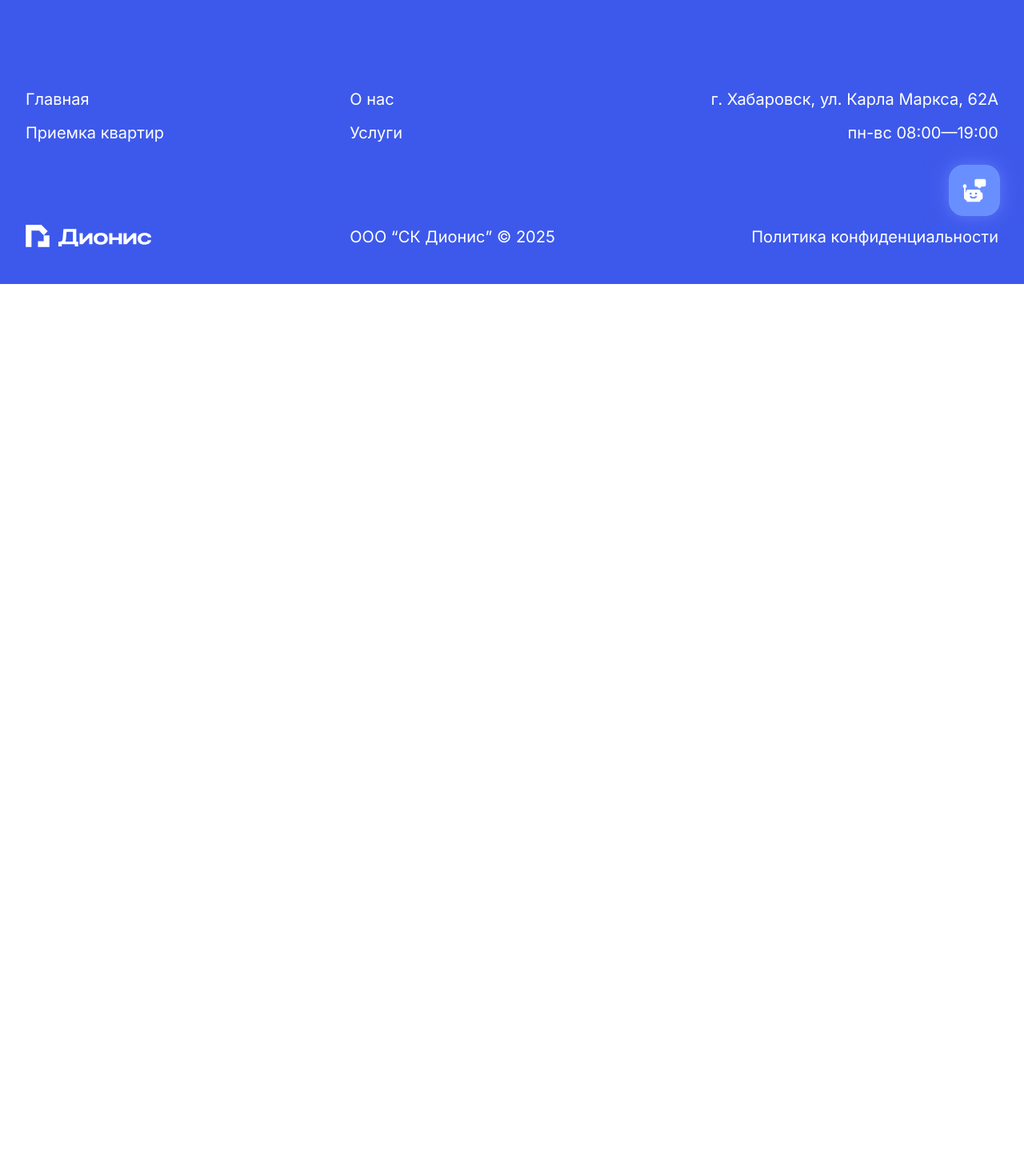
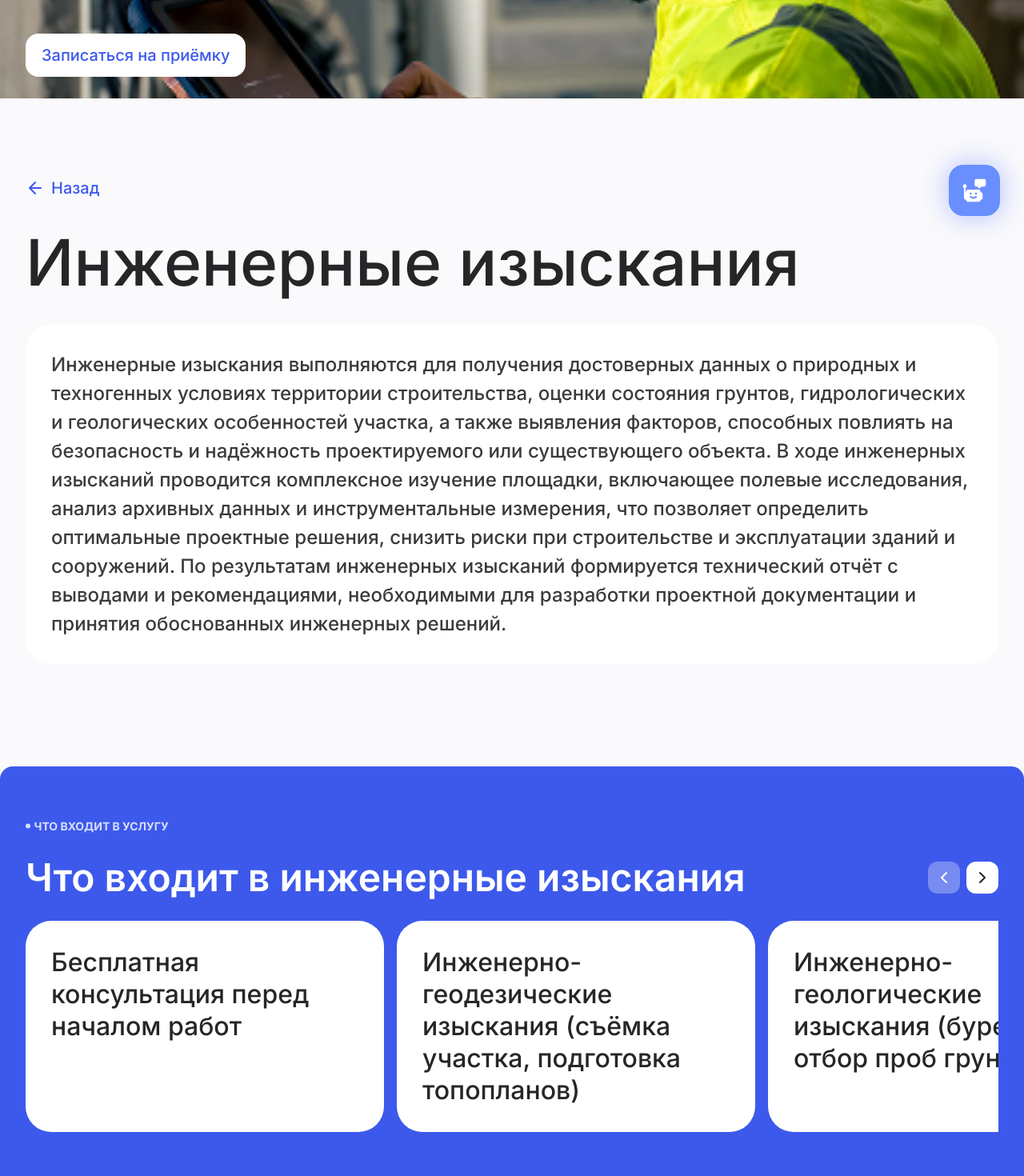
Before and after one commit to Youmeon/GIGABUILD, a Vue app in the folder frontend/: page /services/1 in a window 1280 px wide. Shown: the part 480-1950 px from the top of the page at 80% size. Before the commit the page ends 835 px from the top, so only its background shows below. Built offline with nearby package versions, Linux system fonts and the light colour scheme.

Commit message:
add detaiServices and 3 card service

```diff
--- a/frontend/src/router/index.js
+++ b/frontend/src/router/index.js
@@ -3,11 +3,17 @@ import About from '../views/About.vue'
 import ApartInspection from '../views/ApartInspection.vue'
 import Home from '../views/Home.vue'
 import Services from '../views/Services.vue'
+import DetailServices from '../views/DetailServices.vue'
 
 const routes = [
   { path: '/', name: 'Home', component: Home },
   { path: '/about', name: 'About', component: About },
   { path: '/services', name: 'Services', component: Services },
+  {
+    path: '/services/:id',
+    name: 'DetailServices',
+    component: DetailServices,
+  },
   {
     path: '/apartment-inspection',
     name: 'ApartamentInspection',
--- a/frontend/src/views/DetailServices.vue
+++ b/frontend/src/views/DetailServices.vue
@@ -0,0 +1,208 @@
+<template>
+  <main class="bg-neutral-200">
+    <section v-if="currentService" class="mt-[136px]">
+      <div class="relative h-[500px] w-full">
+        <img
+          :src="getImageUrl(currentService.image)"
+          :alt="currentService.title"
+          class="size-full object-cover"
+        />
+        <button
+          @click="openRequestModal"
+          class="absolute bottom-[60px] left-8 rounded-2xl bg-white px-5 py-3 text-[20px] font-medium tracking-[-3%] text-blue-600 transition-colors hover:bg-neutral-100"
+        >
+          Записаться на приёмку
+        </button>
+        <div class="absolute inset-x-0 bottom-0 h-[33px] bg-[#fafafc]"></div>
+      </div>
+
+      <div class="px-8 py-16">
+        <div class="mb-16">
+          <router-link
+            to="/services"
+            class="mb-8 inline-flex items-center gap-2 text-[20px] font-medium tracking-[-3%] text-blue-600"
+          >
+            <svg
+              width="24"
+              height="24"
+              viewBox="0 0 24 24"
+              fill="none"
+              xmlns="http://www.w3.org/2000/svg"
+            >
+              <path
+                d="M19 12H5M5 12L12 19M5 12L12 5"
+                stroke="currentColor"
+                stroke-width="2"
+                stroke-linecap="round"
+                stroke-linejoin="round"
+              />
+            </svg>
+            Назад
+          </router-link>
+          <h1
+            class="mb-8 text-[80px] font-medium leading-[115%] tracking-[-4%] text-neutral-800"
+          >
+            {{ currentService.title }}
+          </h1>
+          <div class="rounded-[32px] bg-white p-8">
+            <p
+              class="text-[24px] font-medium leading-[150%] tracking-[-3%] text-[#3b3b3c]"
+            >
+              {{ currentService.description }}
+            </p>
+          </div>
+        </div>
+      </div>
+
+      <section class="rounded-2xl bg-blue-600 px-8 py-16">
+        <div class="mb-6">
+          <div class="mb-6 flex items-center gap-[4.5px]">
+            <span>
+              <svg
+                width="6"
+                height="7"
+                viewBox="0 0 6 7"
+                fill="none"
+                xmlns="http://www.w3.org/2000/svg"
+              >
+                <circle
+                  cx="3"
+                  cy="3.5"
+                  r="3"
+                  fill="#ffffff"
+                  fill-opacity="0.8"
+                />
+              </svg>
+            </span>
+            <span
+              class="text-[14px] font-bold uppercase tracking-[-4%] text-white/80"
+            >
+              Что входит в услугу
+            </span>
+          </div>
+          <div class="flex items-center justify-between">
+            <h2
+              class="text-[48px] font-semibold leading-[125%] tracking-[-3%] text-white"
+            >
+              {{ includeData?.title }}
+            </h2>
+            <div class="flex gap-2">
+              <button
+                @click="scrollLeft"
+                class="flex size-10 items-center justify-center rounded-xl bg-white/30 transition-colors hover:bg-white/40"
+              >
+                <svg
+                  width="24"
+                  height="24"
+                  viewBox="0 0 24 24"
+                  fill="none"
+                  xmlns="http://www.w3.org/2000/svg"
+                >
+                  <path
+                    d="M15 18L9 12L15 6"
+                    stroke="white"
+                    stroke-width="2"
+                    stroke-linecap="round"
+                    stroke-linejoin="round"
+                  />
+                </svg>
+              </button>
+              <button
+                @click="scrollRight"
+                class="flex size-10 items-center justify-center rounded-xl bg-white transition-colors hover:bg-neutral-100"
+              >
+                <svg
+                  width="24"
+                  height="24"
+                  viewBox="0 0 24 24"
+                  fill="none"
+                  xmlns="http://www.w3.org/2000/svg"
+                >
+                  <path
+                    d="M9 18L15 12L9 6"
+                    stroke="#262628"
+                    stroke-width="2"
+                    stroke-linecap="round"
+                    stroke-linejoin="round"
+                  />
+                </svg>
+              </button>
+            </div>
+          </div>
+        </div>
+
+        <div
+          ref="sliderContainer"
+          class="flex gap-4 overflow-x-auto scroll-smooth pb-4"
+        >
+          <div
+            v-for="(item, index) in includeData?.items"
+            :key="index"
+            class="w-[448px] shrink-0 rounded-[32px] bg-white p-8"
+          >
+            <p
+              class="text-[32px] font-medium leading-[125%] tracking-[-4%] text-neutral-800"
+            >
+              {{ item }}
+            </p>
+          </div>
+        </div>
+      </section>
+    </section>
+
+    <section v-else class="mt-[136px] px-8 py-16">
+      <p class="text-center text-[24px] text-text-dark-secondary">
+        Услуга не найдена
+      </p>
+      <div class="mt-8 flex justify-center">
+        <router-link
+          to="/services"
+          class="flex items-center gap-3 rounded-2xl bg-blue-600 px-5 py-3 text-neutral-100 transition-colors hover:bg-blue-500"
+        >
+          Вернуться к услугам
+          <ArrowUpRight class="size-5" />
+        </router-link>
+      </div>
+    </section>
+  </main>
+</template>
+
+<script setup>
+import { ref, computed, inject } from 'vue'
+import { useRoute } from 'vue-router'
+import { ArrowUpRight } from 'lucide-vue-next'
+import detailServicesData from '@/data/detail_services.json'
+import includePartData from '@/data/include_part_detail_service.json'
+import getImageUrl from '../utils/getImageURL'
+
+const route = useRoute()
+const openRequestModal = inject('openRequestModal')
+const sliderContainer = ref(null)
+
+const currentService = computed(() => {
+  const id = parseInt(route.params.id)
+  return detailServicesData.find((s) => s.id === id)
+})
+
+const includeData = computed(() => {
+  if (!currentService.value) return null
+  const id = parseInt(route.params.id)
+  return includePartData.find((i) => i.id === id)
+})
+
+const scrollLeft = () => {
+  if (!sliderContainer.value) return
+  sliderContainer.value.scrollBy({ left: -464, behavior: 'smooth' })
+}
+
+const scrollRight = () => {
+  if (!sliderContainer.value) return
+  sliderContainer.value.scrollBy({ left: 464, behavior: 'smooth' })
+}
+</script>
+
+<style scoped>
+div::-webkit-scrollbar {
+  height: 0;
+}
+</style>
--- a/frontend/src/views/Services.vue
+++ b/frontend/src/views/Services.vue
@@ -67,34 +67,42 @@
           </div>
         </div>
       </div>
-      <div
-        class="mt-10 flex w-full items-stretch gap-8 max-sm:flex-wrap max-sm:gap-4 sm:flex-wrap sm:justify-center md:flex-wrap md:justify-center lg:flex-wrap lg:justify-around xl:flex-nowrap xl:justify-center"
-      >
-        <div
+      <div class="mt-10 grid grid-cols-3 gap-8">
+        <router-link
           v-for="card in cards"
           :key="card.id"
-          className="max-w-[28rem] max-sm:w-full max-sm:items-center flex flex-col justify-between rounded-2xl pb-3 px-3 shadow-[0_0_40px_0_rgba(59,130,246,0.05)] bg-white"
+          :to="`/services/${card.id}`"
+          class="flex flex-col justify-between overflow-hidden rounded-2xl bg-white shadow-[0_0_40px_0_rgba(59,130,246,0.05)] transition-shadow hover:shadow-lg"
         >
-          <div
-            className="flex items-start gap-4 pt-8 max-sm:pt-4 max-w-[384px] max-sm:justify-center px-5 max-sm:px-2"
-          >
-            <div>
-              <h4
-                className="text-neutral-800 pb-6 max-sm:pb-3 text-[2rem] font-normal leading-[125%] tracking-[-4%]"
+          <div class="p-8">
+            <div class="flex items-start justify-between gap-4">
+              <div class="flex-1">
+                <h4
+                  class="mb-6 text-[2rem] font-medium leading-[125%] tracking-[-4%] text-neutral-800"
+                >
+                  {{ card.title }}
+                </h4>
+                <p
+                  class="text-[20px] leading-[150%] tracking-[-3%] text-neutral-700"
+                >
+                  {{ card.description }}
+                </p>
+              </div>
+              <div
+                class="flex size-9 shrink-0 items-center justify-center rounded-full bg-blue-600/10 text-blue-600"
               >
-                {{ card.title }}
-              </h4>
-              <p className="pb-8 text-neutral-700">{{ card.description }}</p>
+                <ArrowUpRight class="size-5" />
+              </div>
             </div>
           </div>
-          <div className="w-[26.5rem] max-sm:w-[20rem] h-[15.3125rem]">
+          <div class="h-[245px] w-full">
             <img
               :src="getImageUrl(card.image)"
-              alt="card image"
-              className=" rounded-2xl"
+              :alt="card.title"
+              class="size-full object-cover"
             />
           </div>
-        </div>
+        </router-link>
       </div>
     </section>
   </main>
```
Also changed, not shown: 1 other file (tests, documents, lock files or other folders).
